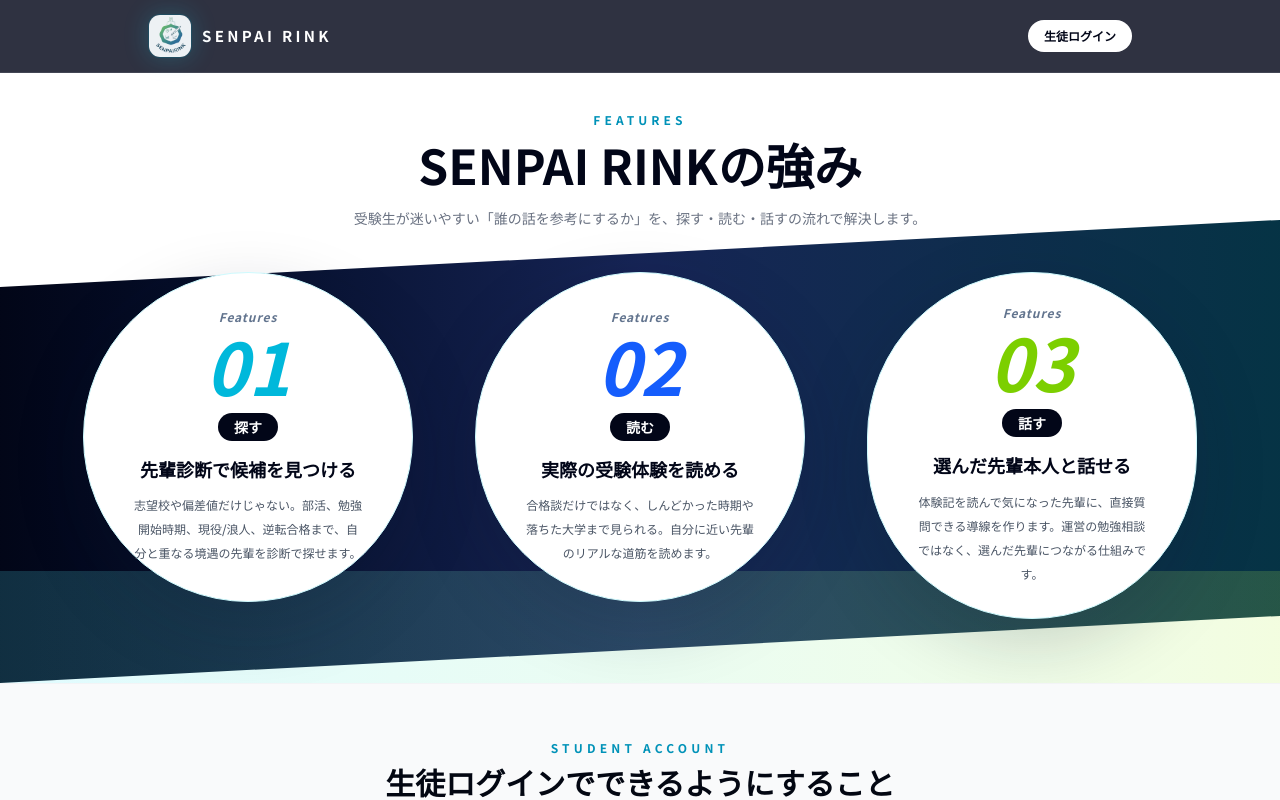
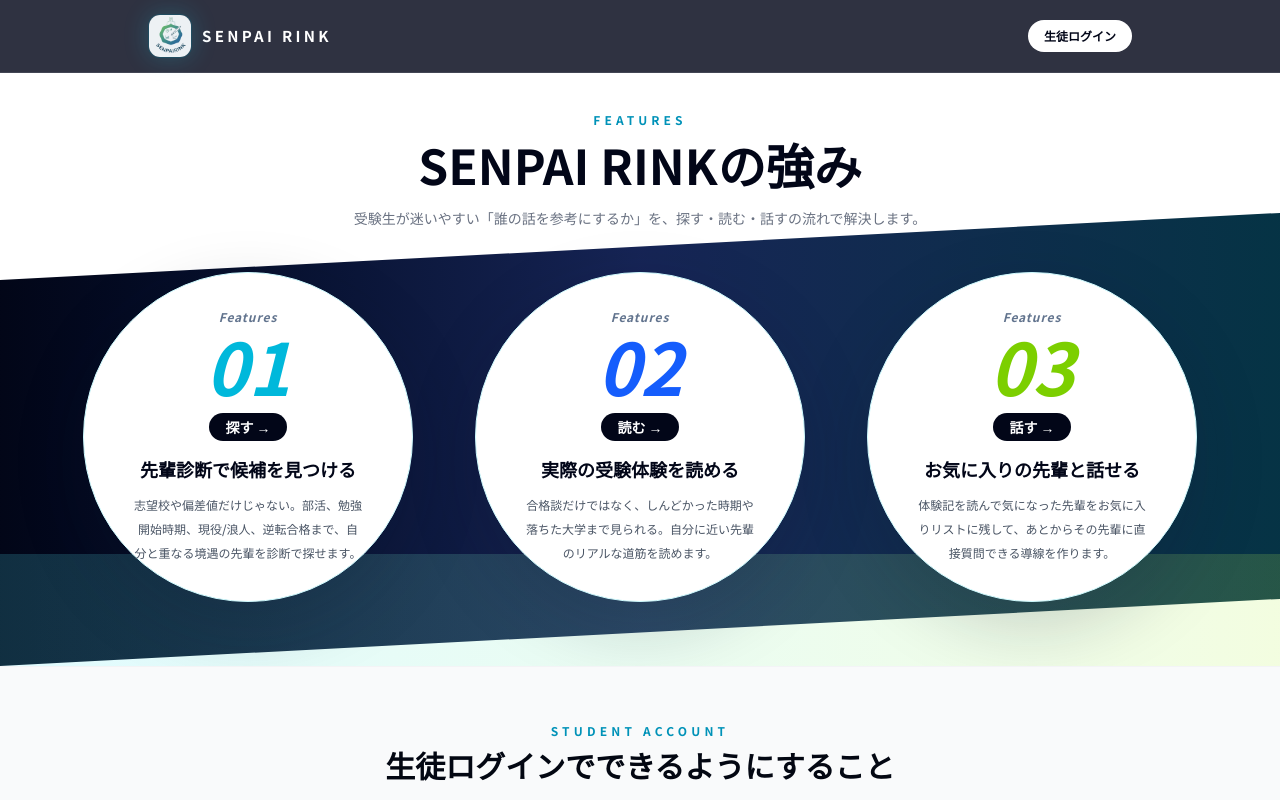
Before and after one commit to taichiadi/juku-matching, a Next.js app: page / in a window 1280 px wide. Shown: the top 800 px of the page. Built offline with nearby package versions, Linux system fonts and the light colour scheme; no server answers; the database is empty.

Commit message:
Make strengths actions clearer

```diff
--- a/src/app/page.tsx
+++ b/src/app/page.tsx
@@ -24,10 +24,10 @@
   {
     num: "03",
     label: "話す",
-    title: "選んだ先輩本人と話せる",
-    body: "体験記を読んで気になった先輩に、直接質問できる導線を作ります。運営の勉強相談ではなく、選んだ先輩につながる仕組みです。",
+    title: "お気に入りの先輩と話せる",
+    body: "体験記を読んで気になった先輩をお気に入りリストに残して、あとからその先輩に直接質問できる導線を作ります。",
     accent: "text-lime-500",
-    href: "#list",
+    href: "/student/login",
   },
 ];
 
@@ -98,7 +98,7 @@
                     href={item.href}
                     className="mt-3 rounded-full bg-slate-950 px-4 py-1 text-sm font-black text-white transition-all hover:-translate-y-0.5 hover:bg-cyan-600"
                   >
-                    {item.label}
+                    {item.label} →
                   </Link>
                   <h3 className="mt-4 text-lg font-black leading-snug text-slate-950">{item.title}</h3>
                   <p className="mt-3 max-w-[230px] text-xs font-medium leading-6 text-gray-600">
```
